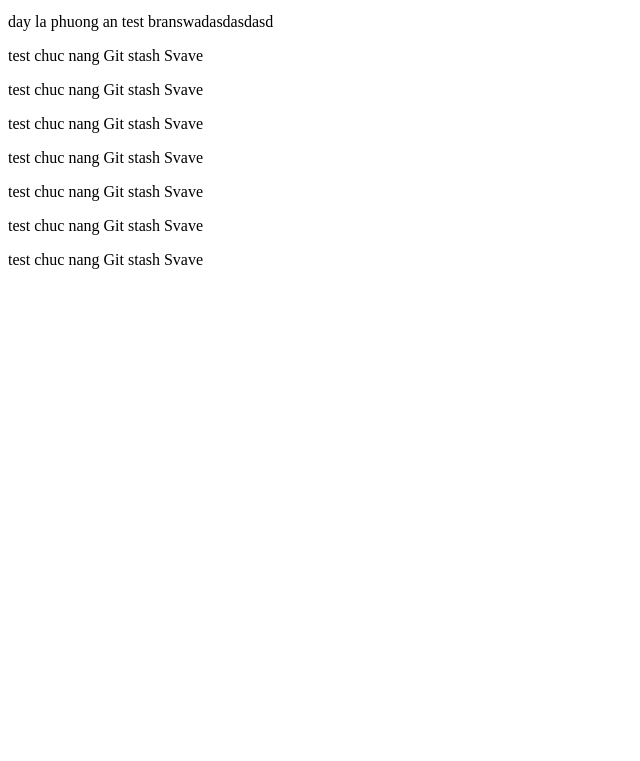
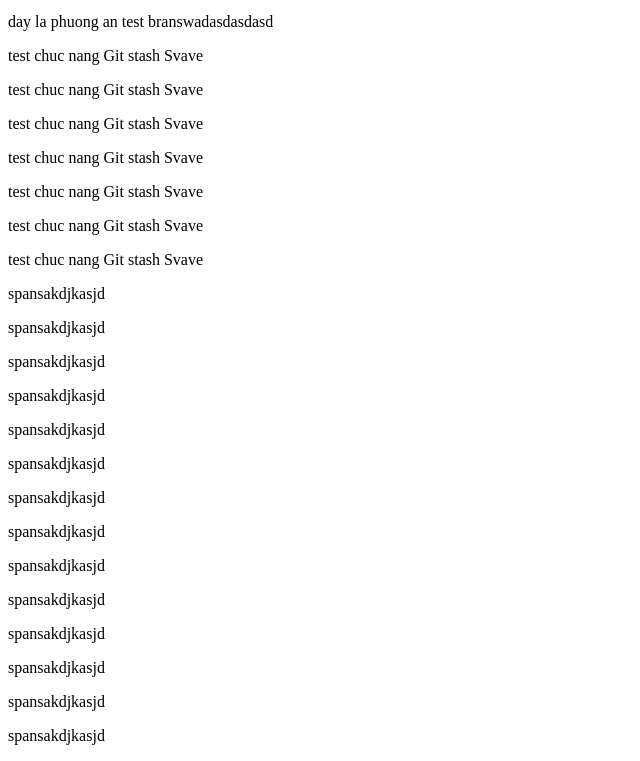
Before and after one commit to PhuHoang1/Start-a-new-project, a plain HTML site: page index.html in a window 1280 px wide. Shown: the part 87-848 px from the top of the page, without its empty margins (0-640 px from the left). Before the commit the page ends 800 px from the top, so only its background shows below. Drawn offline with Linux system fonts and the light colour scheme.

Commit message:
crate many p

```diff
--- a/index.html
+++ b/index.html
@@ -11,3 +11,12 @@
 <p>test chuc nang Git stash Svave</p>
 <p>test chuc nang Git stash Svave</p>
 <p>test chuc nang Git stash Svave</p>
+
+<p>spansakdjkasjd</p><p>spansakdjkasjd</p>
+<p>spansakdjkasjd</p><p>spansakdjkasjd</p>
+<p>spansakdjkasjd</p><p>spansakdjkasjd</p>
+
+
+<p>spansakdjkasjd</p><p>spansakdjkasjd</p><p>spansakdjkasjd</p><p>spansakdjkasjd</p>
+<p>spansakdjkasjd</p><p>spansakdjkasjd</p>
+<p>spansakdjkasjd</p><p>spansakdjkasjd</p>
```
